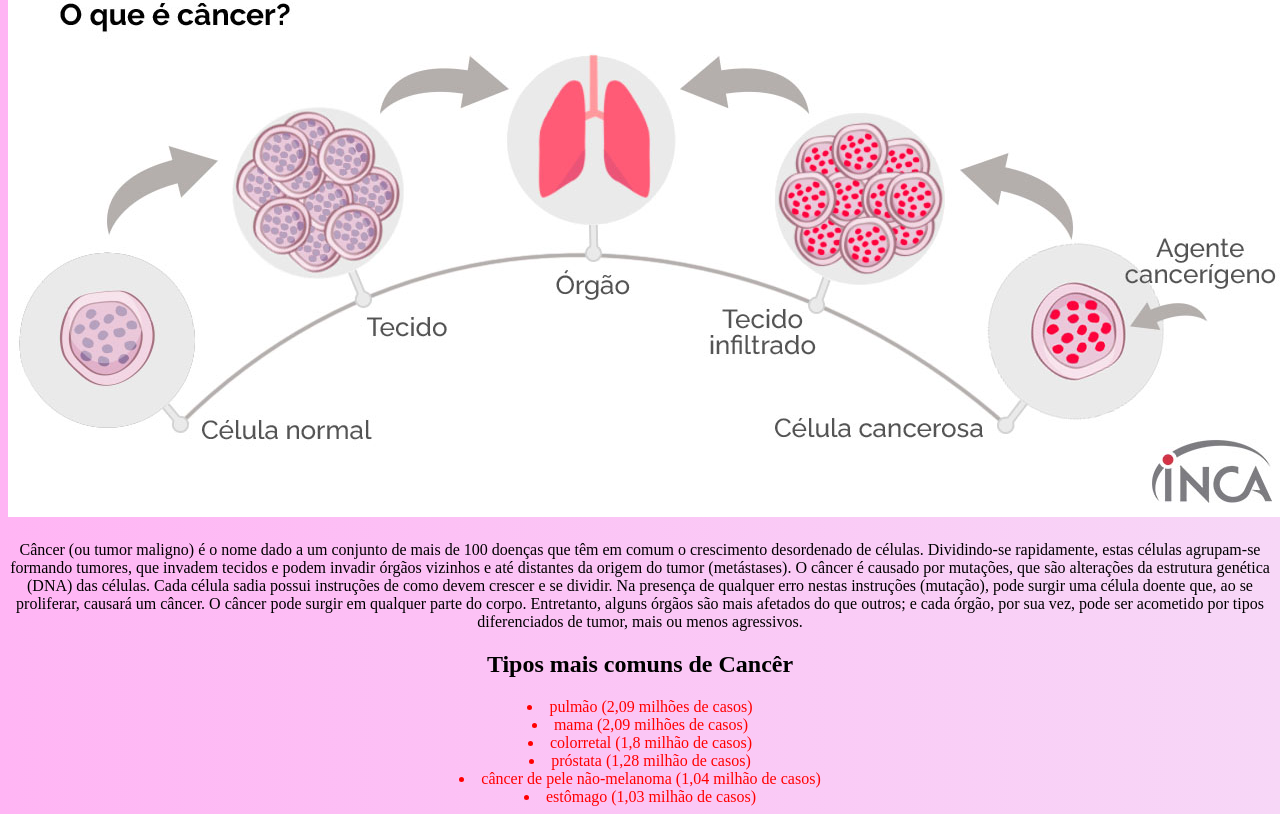
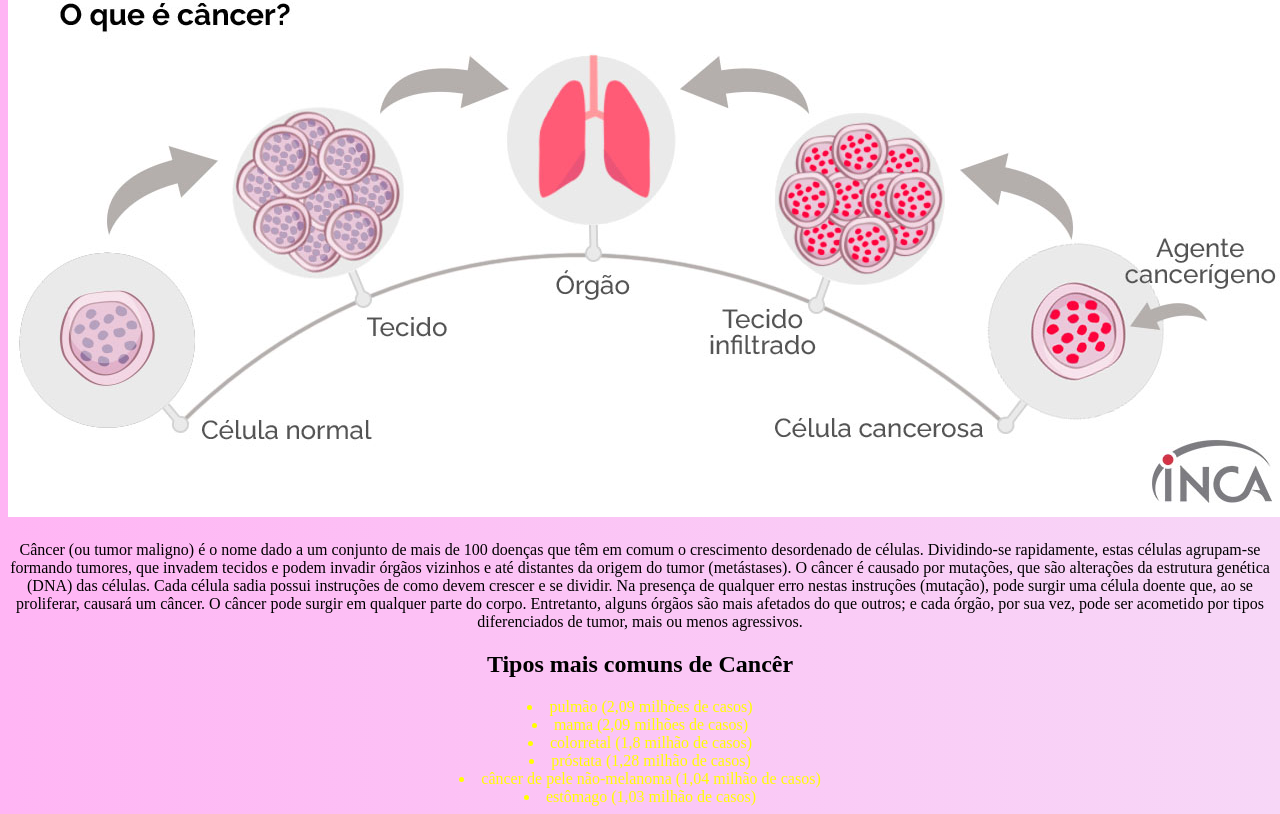
Before and after one commit to Aluninho07/Canc-r, a plain HTML site: page index.html in a window 1280 px wide. Shown: the part 756-1570 px from the top of the page. Drawn offline with Linux system fonts and the light colour scheme.

Commit message:
Add files via upload

```diff
--- a/style.css
+++ b/style.css
@@ -25,6 +25,7 @@ color: white
 }
 li{
   text-align: center;
-  color: red
+  color: yellow
+
 
 }
```
